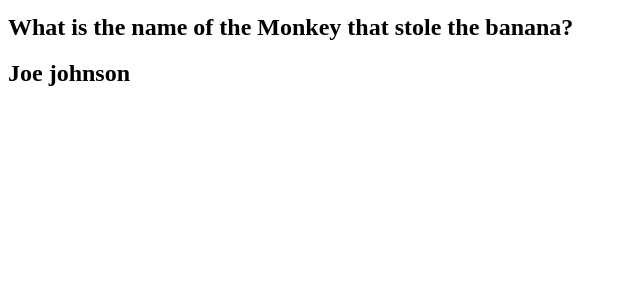
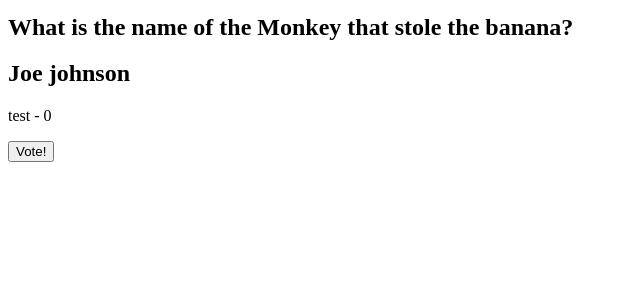
Before and after one commit to Lakeram21/djteam1, a Django app: page / in a window 1280 px wide. Shown: the part 318-618 px from the top of the page, without its empty margins (0-640 px from the left). Run offline with Django 4.2, Linux system fonts and the light colour scheme; data comes from the database, SQL or seed files in the repository; both versions use the stored data as it was after the commit.

Commit message:
working on votes

```diff
--- a/poll/templates/index.html
+++ b/poll/templates/index.html
@@ -26,7 +26,12 @@
         {% for q in quest%}
         <h2>{{q.question}}</h2>
         <h2>{{q.teacher}}</h2>
-
+            {% for a in answers %}
+            <p>{{a.answer}} - {{a.votes}}</p>
+            <form method="POST">
+                <button type="submit" name="vote" value="1">Vote!</button>
+            </form>
+            {% endfor %}
         {% endfor %}
 
 
--- a/poll/views.py
+++ b/poll/views.py
@@ -1,13 +1,13 @@
 
 '''
-from django.http import HttpResponse
+from django.http import HttpResponse, HttpResponseRedirect
 
 
 def index(request):
     return HttpResponse("Hello, world. You're at the polls index.")'''
 
 from django.shortcuts import render
-from .models import Teacher, Question # using the database
+from .models import Teacher, Question, Answer # using the database
 
 
 # Create your views here.
@@ -15,5 +15,12 @@ def page(request):
     #grabbing all the questions
     teacher = Teacher.objects.all() #getting all the information in questio
     #however i could use an .order_by("type of order") to grab a specifc question.
-    question =Question.objects.all()
-    return render(request,"index.html", {"teachDict":teacher, "quest":question}) # attaching the data to the html with a dictionary and we do this using a template context)
+    question = Question.objects.all()
+    answers = Answer.objects.all()
+    return render(request,"index.html", {"teachDict":teacher, "quest":question, "answers": answers}) # attaching the data to the html with a dictionary and we do this using a template context)
+
+def vote(request):
+    vote = request.POST.get('vote')
+    vote.votes += 1
+    votes.save()
+    return HttpResponseRedirect(request.META.get('HTTP_REFERER'))
```
Also changed, not shown: db.sqlite3, poll/models.py (line endings or trailing spaces).
